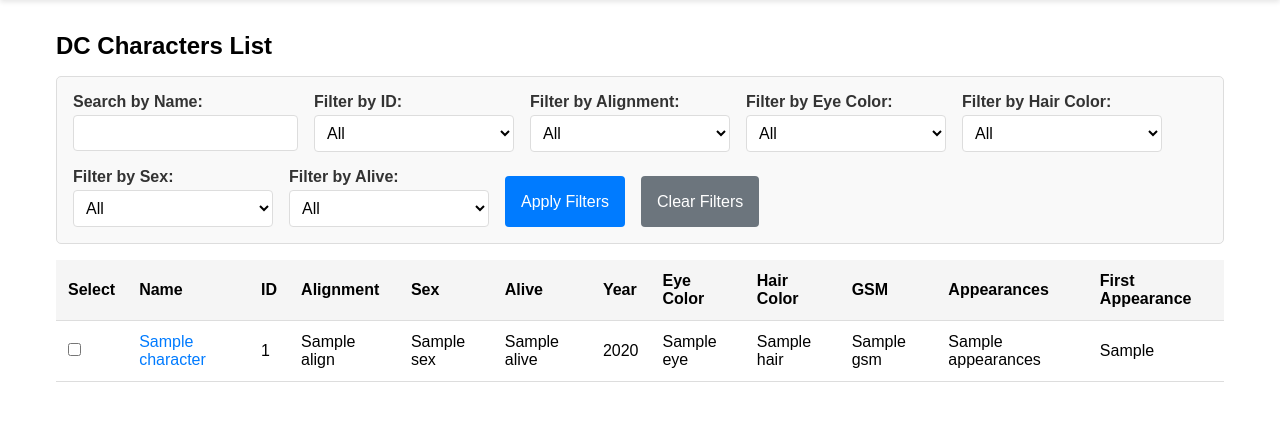
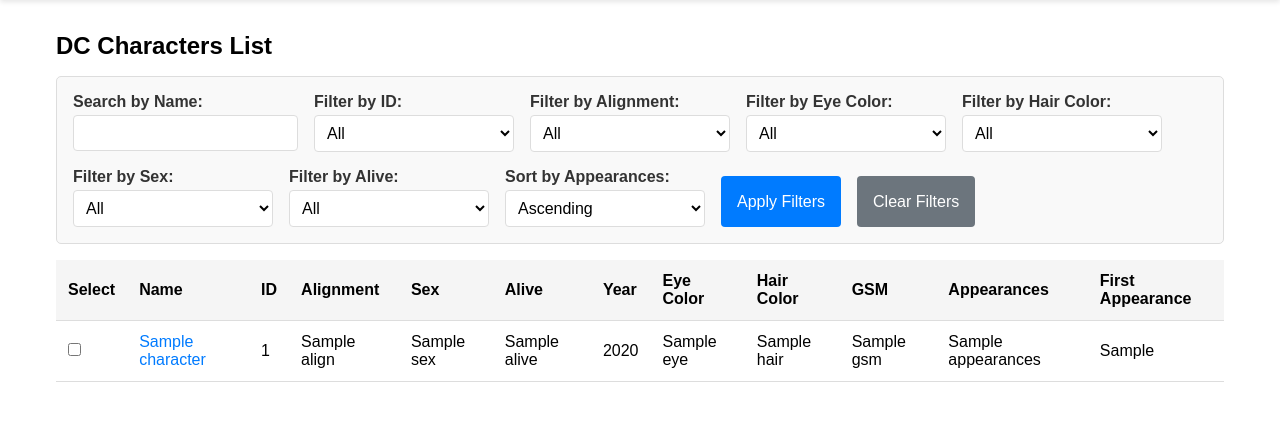
Before and after one commit to CapKnight/APAss3, a Flask app: template app/templates/index.html in a window 1280 px wide. Shown: the part 60-486 px from the top of the page. Run offline with Flask 3, Linux system fonts and the light colour scheme; the template is opened without the code that fills it: most values are stand-ins (such as "Sample title", 1, 10 or a date in 2020).

Commit message:
new feature: sort the list in order

```diff
--- a/app/templates/index.html
+++ b/app/templates/index.html
@@ -5,7 +5,7 @@
 {% block content %}
     <h2>DC Characters List</h2>
 
-    <!-- 搜索和筛选表单 -->
+    <!-- 搜索、筛选和排序表单 -->
     <form method="get" action="{{ url_for('character.index') }}">
         <div>
             <label for="search_name">Search by Name:</label>
@@ -65,8 +65,15 @@
                 {% endfor %}
             </select>
         </div>
+        <div>
+            <label for="sort_appearances">Sort by Appearances:</label>
+            <select id="sort_appearances" name="sort_appearances">
+                <option value="asc" {% if sort_appearances == 'asc' %}selected{% endif %}>Ascending</option>
+                <option value="desc" {% if sort_appearances == 'desc' %}selected{% endif %}>Descending</option>
+            </select>
+        </div>
         <button type="submit">Apply Filters</button>
-        <button type="button" onclick="this.form.reset(); this.form.submit();">Clear Filters</button>
+        <button type="button" onclick="this.form.reset(); window.location.href='{{ url_for('character.index') }}';">Clear Filters</button>
     </form>
 
     <table>
@@ -108,19 +115,19 @@
 
     <div class="pagination">
         {% if page > 1 %}
-            <a href="{{ url_for('character.index', page=page-1, search_name=search_name, filter_id=filter_id, filter_align=filter_align, filter_eye=filter_eye, filter_hair=filter_hair, filter_sex=filter_sex, filter_alive=filter_alive) }}">Previous</a>
+            <a href="{{ url_for('character.index', page=page-1, search_name=search_name, filter_id=filter_id, filter_align=filter_align, filter_eye=filter_eye, filter_hair=filter_hair, filter_sex=filter_sex, filter_alive=filter_alive, sort_appearances=sort_appearances) }}">Previous</a>
         {% endif %}
 
         {% for p in range(1, total_pages + 1) %}
             {% if p == page %}
                 <span class="current">{{ p }}</span>
             {% else %}
-                <a href="{{ url_for('character.index', page=p, search_name=search_name, filter_id=filter_id, filter_align=filter_align, filter_eye=filter_eye, filter_hair=filter_hair, filter_sex=filter_sex, filter_alive=filter_alive) }}">{{ p }}</a>
+                <a href="{{ url_for('character.index', page=p, search_name=search_name, filter_id=filter_id, filter_align=filter_align, filter_eye=filter_eye, filter_hair=filter_hair, filter_sex=filter_sex, filter_alive=filter_alive, sort_appearances=sort_appearances) }}">{{ p }}</a>
             {% endif %}
         {% endfor %}
 
         {% if page < total_pages %}
-            <a href="{{ url_for('character.index', page=page+1, search_name=search_name, filter_id=filter_id, filter_align=filter_align, filter_eye=filter_eye, filter_hair=filter_hair, filter_sex=filter_sex, filter_alive=filter_alive) }}">Next</a>
+            <a href="{{ url_for('character.index', page=page+1, search_name=search_name, filter_id=filter_id, filter_align=filter_align, filter_eye=filter_eye, filter_hair=filter_hair, filter_sex=filter_sex, filter_alive=filter_alive, sort_appearances=sort_appearances) }}">Next</a>
         {% endif %}
     </div>
 {% endblock %}
```
Also changed, not shown: app/blueprints/character.py (+15 -4 lines).
